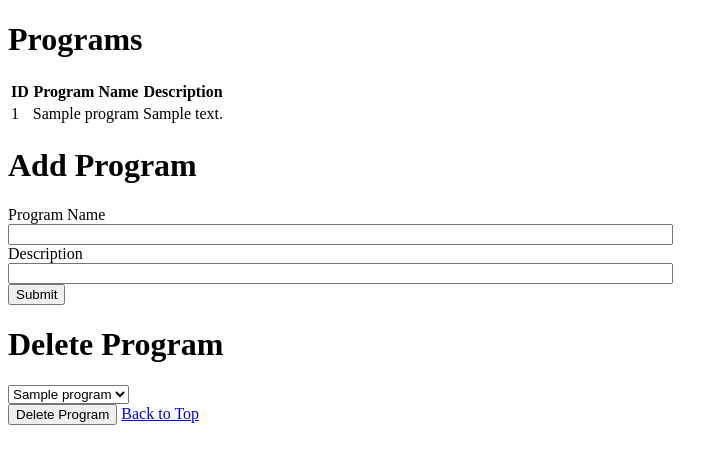
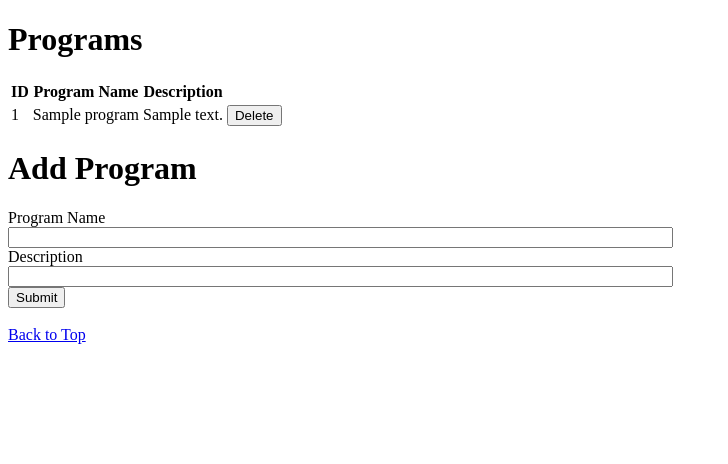
Before and after one commit to sgtaylor16/riskregister, a Flask app: page /addprograms/ in a window 1280 px wide. Shown: the top 464 px of the page, without its empty margins (0-728 px from the left). Run offline with Flask 3, Linux system fonts and the light colour scheme; tables that the repository leaves empty hold one stand-in row (values such as "Sample post").

Commit message:
Programs page refactored

```diff
--- a/dbcode/models.py
+++ b/dbcode/models.py
@@ -24,7 +24,7 @@ class Risks(db.Model):
     person_id: Mapped[int] = mapped_column(ForeignKey('persons.id'),nullable=True)
     person: Mapped['Persons'] = relationship(back_populates="risks")
     program_id: Mapped[int] = mapped_column(ForeignKey('programs.id'))
-    program: Mapped["Programs"] = relationship(back_populates="risk")
+    program: Mapped["Programs"] = relationship(back_populates="risks")
     mitigations: Mapped[List["Mitigations"]] = relationship(back_populates="risk")
 
 class Mitigations(db.Model):
@@ -43,4 +43,4 @@ class Programs(db.Model):
     id: Mapped[int] = mapped_column(primary_key=True)
     name: Mapped[str] = mapped_column(String(100))
     description: Mapped[str] = mapped_column(String(100))
-    risk: Mapped["Risks"] = relationship(back_populates="program")
+    risks: Mapped[List["Risks"]] = relationship(back_populates="program")
--- a/forms.py
+++ b/forms.py
@@ -16,8 +16,7 @@ class ProgramForm(FlaskForm):
     submit = SubmitField('Submit')
 
 class DeleteProgramForm(FlaskForm):
-    program_id = SelectField('Program ID', validators=[DataRequired()])
-    submit = SubmitField('Delete Program')
+    submit = SubmitField('Delete')
 
 class MitigationForm(FlaskForm):
     description = StringField('Description', validators=[DataRequired()])
--- a/pages/programs/programs.py
+++ b/pages/programs/programs.py
@@ -18,23 +18,18 @@ def add_program():
         program = Programs(name=form.name.data, description=form.description.data)
         db.session.add(program)
         db.session.commit()
-        return redirect('/')
+        return redirect('/addprograms')
 
-    deleteForm = DeleteProgramForm()
-    deleteForm.program_id.choices = [(program.id, program.name) for program in allprograms]
-    if deleteForm.validate_on_submit():
-        # Delete the program from the database
-        program_id = deleteForm.program_id.data
+    return render_template('addprogram.html', form=form,  records=recordslist)
+
+@programs_bp.route('/deleteprogram/<int:program_id>', methods=['GET', 'POST'])
+def delete_program(program_id):
+    programcheck = db.session.query(Programs).filter(Programs.id == program_id).first().risks
+    if len(programcheck) > 0:
+        flash("Program has asscoiated risks. Cannot delete.")
+        return redirect('/addprograms/')
+    else:
         program = db.session.query(Programs).filter(Programs.id == program_id).first()
-
-        riskscheck = db.session.query(Risks).filter(Risks.program_id == program_id).all()
-        if riskscheck:
-            flash("Cannot delete program with associated risks.")
-            return redirect('/addprograms/')
-        # Delete the program if it exists
-        if program:
-            db.session.delete(program)
-            db.session.commit()
-        return redirect('/')
-
-    return render_template('addprogram.html', form=form ,deleteform=deleteForm, records=recordslist)
+        db.session.delete(program)
+        db.session.commit()
+        return redirect('/addprograms/')
--- a/templates/addprogram.html
+++ b/templates/addprogram.html
@@ -18,6 +18,11 @@
             <td>{{ program.id }}</td>
             <td>{{ program.Program }}</td>
             <td>{{ program.Description }}</td>
+            <td>
+                <form action="/deleteprogram/{{program.id}}" method="post">
+                    <input type="submit" value="Delete">
+                </form>
+
         </tr>
         {% endfor %}
     </table>
@@ -30,11 +35,7 @@
         {{ form.description(size=80) }}<br>
         {{ form.submit() }}
     </form>
-    <h1>Delete Program</h1>
-    <form action="" method="post">
-        {{ deleteform.hidden_tag() }}
-        {{ deleteform.program_id() }}<br>
-        {{ deleteform.submit() }}
+    <br>
 
     <a href="/">Back to Top</a>
 
```
